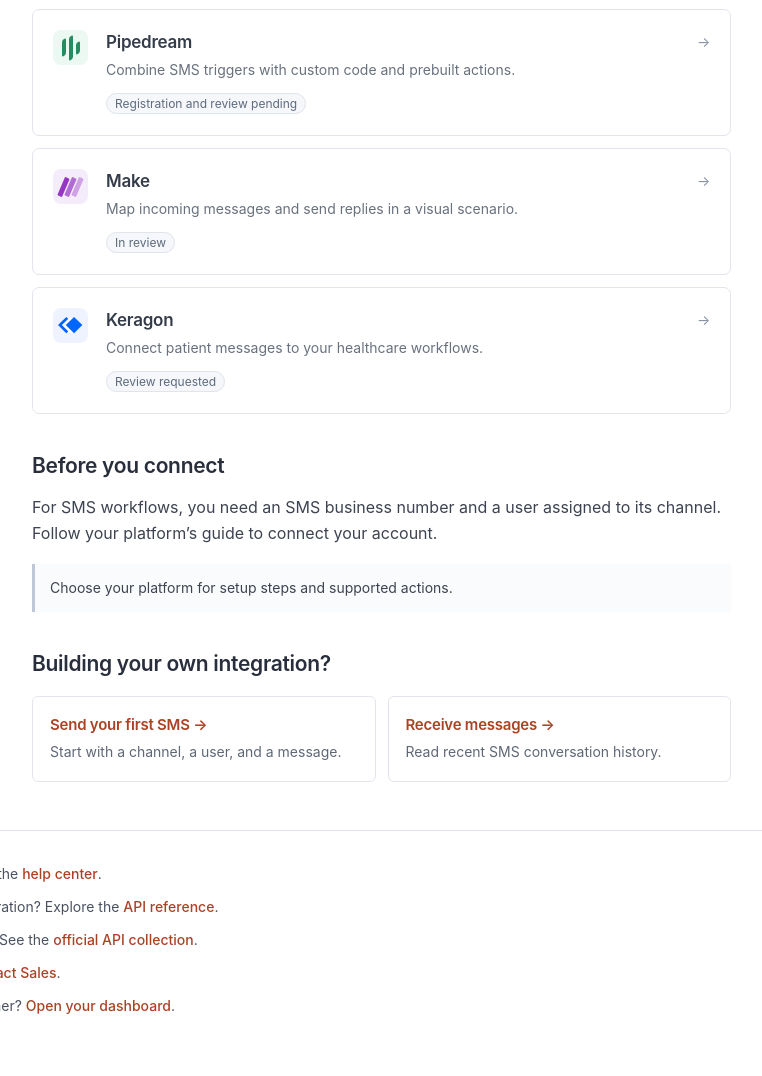
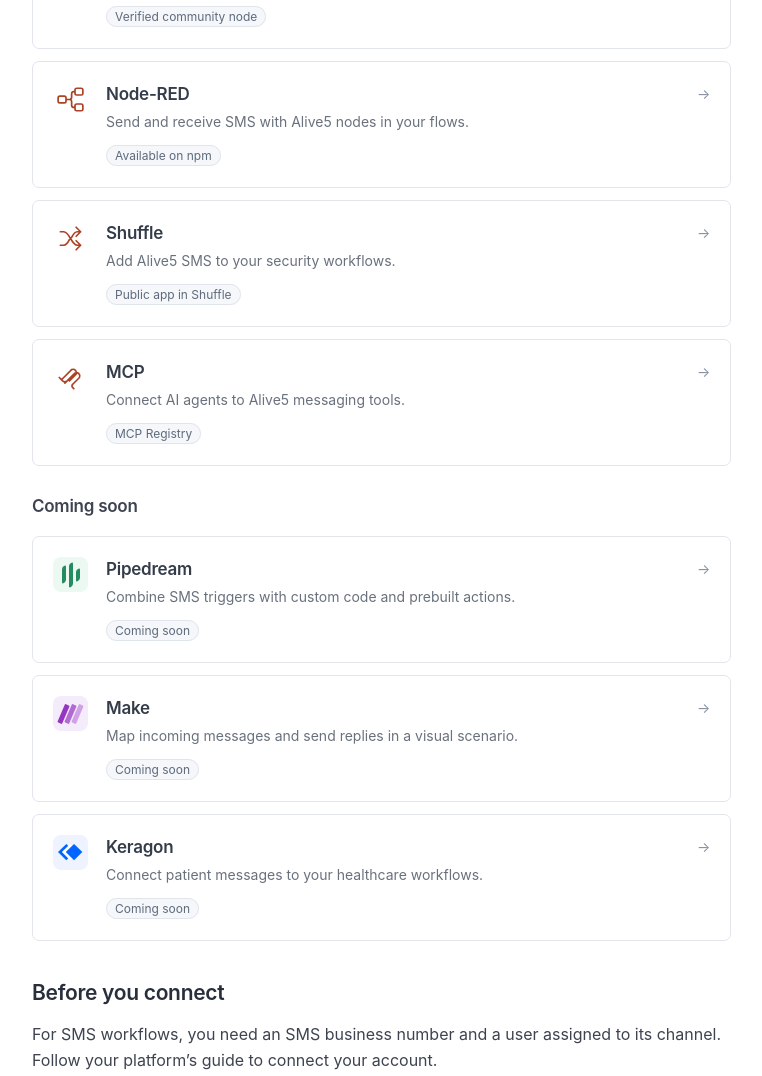
Before and after one commit to imraghavojha/alive5-docs, a plain HTML site: page connectors/index.html in a window 1280 px wide. Shown: the part 1370-2446 px from the top of the page, without its empty margins (276-1038 px from the left). Drawn offline with Linux system fonts and the light colour scheme.

Commit message:
List published connectors first and mark pending ones as coming soon

```diff
--- a/assets/site.js
+++ b/assets/site.js
@@ -82,6 +82,9 @@
       ["connectors", "connectors/index.html", "Overview"],
       ["connectors-zapier", "connectors/zapier.html", "Zapier"],
       ["connectors-n8n", "connectors/n8n.html", "n8n"],
+      ["connectors-node-red", "connectors/node-red.html", "Node-RED"],
+      ["connectors-shuffle", "connectors/shuffle.html", "Shuffle"],
+      ["connectors-mcp", "connectors/mcp.html", "MCP"],
       ["connectors-pipedream", "connectors/pipedream.html", "Pipedream"],
       ["connectors-make", "connectors/make.html", "Make"],
       ["connectors-keragon", "connectors/keragon.html", "Keragon"],
@@ -237,6 +240,9 @@
 }
 
 const SEARCH = [
+  ["Build with Node-RED", "connectors/node-red.html", "connector node red nodes npm @imraghavojha/node-red-alive5 flows SMS automation"],
+  ["Automate with Shuffle", "connectors/shuffle.html", "connector public app Alive5 SMS security SOAR workflow automation"],
+  ["Connect AI agents with MCP", "connectors/mcp.html", "model context protocol server alive5-mcp npm registry AI assistant tools messaging"],
   ["Build with Zapier", "connectors/zapier.html", "connector Zap SMS chat contacts automation calendar sheets Slack"],
   ["Alive5 CLI", "api/cli.html", "terminal command JSON agent install dry run preview"],
   [
@@ -340,21 +346,6 @@
   });
 }
 
-function wireKeyCopy() {
-  document.querySelectorAll("[data-copy]").forEach((b) => {
-    b.addEventListener("click", async () => {
-      const prev = b.innerHTML;
-      try {
-        await navigator.clipboard.writeText(b.dataset.copy);
-        b.textContent = "Copied";
-      } catch {
-        b.textContent = "Copy failed";
-      }
-      setTimeout(() => (b.innerHTML = prev), 1400);
-    });
-  });
-}
-
 function enhanceDocs() {
   document.querySelectorAll("table.tbl").forEach((table) => {
     const wrap = document.createElement("div");
@@ -413,6 +404,5 @@
 wireCode();
 wireToc();
 wireSearch();
-wireKeyCopy();
 
 enhanceDocs();
--- a/connectors/index.html
+++ b/connectors/index.html
@@ -30,6 +30,7 @@
           aria-label="Interactive SMS workflow"
         ></section>
         <h2 id="platforms">Choose your platform</h2>
+        <h3>Available now</h3>
         <div class="connector-cards">
           <a class="connector-card" href="zapier.html"><span class="connector-logo zapier" aria-hidden="true">✳</span><div><h3>Zapier <span>→</span></h3><p>Automate texts, live chats, and contacts across your apps.</p><span class="connector-status">Available on Zapier</span></div></a>
           <a class="connector-card" href="n8n.html"
@@ -40,6 +41,39 @@
               <span class="connector-status">Verified community node</span>
             </div></a
           >
+          <a class="connector-card" href="node-red.html"
+            ><span class="connector-logo" aria-hidden="true"
+              ><svg width="27" height="27" viewBox="0 0 24 24" fill="none" stroke="currentColor" stroke-width="1.5"><rect x="1" y="9" width="7" height="6" rx="1.5"/><rect x="16" y="2" width="7" height="6" rx="1.5"/><rect x="16" y="16" width="7" height="6" rx="1.5"/><path d="M8 12h3a2 2 0 0 0 2-2V7a2 2 0 0 1 2-2h1M8 12h3a2 2 0 0 1 2 2v3a2 2 0 0 0 2 2h1"/></svg
+            ></span>
+            <div>
+              <h3>Node-RED <span>→</span></h3>
+              <p>Send and receive SMS with Alive5 nodes in your flows.</p>
+              <span class="connector-status">Available on npm</span>
+            </div></a
+          >
+          <a class="connector-card" href="shuffle.html"
+            ><span class="connector-logo" aria-hidden="true"
+              ><svg width="27" height="27" viewBox="0 0 24 24" fill="none" stroke="currentColor" stroke-width="1.5" stroke-linecap="round" stroke-linejoin="round"><path d="M3 6h3c5 0 7 12 12 12h3m-4-4 4 4-4 4M3 18h3c2 0 3.5-2 5-5m2-2c1.5-3 3-5 5-5h3m-4-4 4 4-4 4"/></svg
+            ></span>
+            <div>
+              <h3>Shuffle <span>→</span></h3>
+              <p>Add Alive5 SMS to your security workflows.</p>
+              <span class="connector-status">Public app in Shuffle</span>
+            </div></a
+          >
+          <a class="connector-card" href="mcp.html"
+            ><span class="connector-logo" aria-hidden="true"
+              ><svg width="27" height="27" viewBox="0 0 24 24" fill="none" stroke="currentColor" stroke-width="1.5" stroke-linecap="round" stroke-linejoin="round"><path d="m4 14 9-9a3 3 0 0 1 4 4l-6 6m-4 2 9-9a3 3 0 0 1 4 4l-6 6a2 2 0 0 0 0 3l1 1M2 12l3 3a3 3 0 0 0 4 0l6-6"/></svg
+            ></span>
+            <div>
+              <h3>MCP <span>→</span></h3>
+              <p>Connect AI agents to Alive5 messaging tools.</p>
+              <span class="connector-status">MCP Registry</span>
+            </div></a
+          >
+        </div>
+        <h3>Coming soon</h3>
+        <div class="connector-cards">
           <a class="connector-card" href="pipedream.html"
             ><span class="connector-logo pipedream" aria-hidden="true"
               ><i></i><i></i><i></i
@@ -47,7 +81,7 @@
             <div>
               <h3>Pipedream <span>→</span></h3>
               <p>Combine SMS triggers with custom code and prebuilt actions.</p>
-              <span class="connector-status">Registration and review pending</span>
+              <span class="connector-status">Coming soon</span>
             </div></a
           ><a class="connector-card" href="make.html"
             ><span class="connector-logo make" aria-hidden="true"
@@ -58,7 +92,7 @@
               <p>
                 Map incoming messages and send replies in a visual scenario.
               </p>
-              <span class="connector-status">In review</span>
+              <span class="connector-status">Coming soon</span>
             </div></a
           ><a class="connector-card" href="keragon.html"
             ><span class="connector-logo keragon" aria-hidden="true"
@@ -67,7 +101,7 @@
             <div>
               <h3>Keragon <span>→</span></h3>
               <p>Connect patient messages to your healthcare workflows.</p>
-              <span class="connector-status">Review requested</span>
+              <span class="connector-status">Coming soon</span>
             </div></a
           >
         </div>
```
Also changed, not shown: api/receive-messages.html (+5 -5 lines), connectors/keragon.html (+2 -5 lines), connectors/make.html (+4 -7 lines), connectors/pipedream.html (+2 -4 lines).
